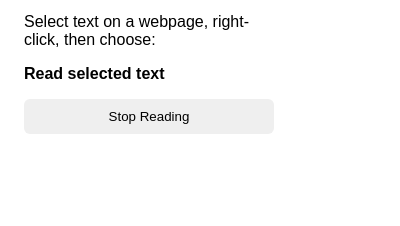
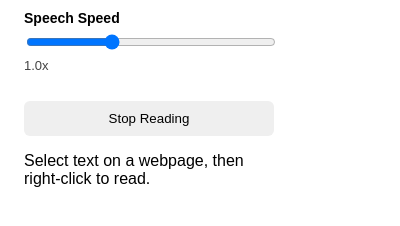
Before and after one commit to 2x1x8/TextToSpeech-ext, a browser extension: page popup.html in a window 400 px wide. Shown: the part 50-276 px from the top of the page. Drawn offline with Linux system fonts and the light colour scheme.

Commit message:
Basic Speech Speed Control

```diff
--- a/popup.css
+++ b/popup.css
@@ -17,3 +17,24 @@ button {
   border-radius: 6px;
   cursor: pointer;
 }
+
+.setting-group {
+  margin-bottom: 12px;
+}
+
+.setting-group label {
+  display: block;
+  font-size: 14px;
+  font-weight: bold;
+  margin-bottom: 6px;
+}
+
+#speedSlider {
+  width: 100%;
+}
+
+#speedValue {
+  margin: 4px 0 0;
+  font-size: 13px;
+  color: #444;
+}
--- a/popup.html
+++ b/popup.html
@@ -7,12 +7,25 @@
 <body>
   <h1>SelectSpeak</h1>
 
-  <p>Select text on a webpage, right-click, then choose:</p>
+  <div class="setting-group">
+    <label for="speedSlider">Speech Speed</label>
 
-  <strong>Read selected text</strong>
+    <input
+      type="range"
+      id="speedSlider"
+      min="0.5"
+      max="2"
+      step="0.1"
+      value="1"
+    >
+
+    <p id="speedValue">1.0x</p>
+  </div>
 
   <button id="stopButton">Stop Reading</button>
 
-  <script src="popup.js" defer></script>
+  <p id="statusText">Select text on a webpage, then right-click to read.</p>
+
+  <script src="popup.js"></script>
 </body>
 </html>
--- a/popup.js
+++ b/popup.js
@@ -1,6 +1,29 @@
 const stopButton = document.getElementById("stopButton");
+const speedSlider = document.getElementById("speedSlider");
+const speedValue = document.getElementById("speedValue");
 
-console.log("popup.js loaded");
+function updateSpeedText(rate) {
+  speedValue.textContent = `${Number(rate).toFixed(1)}x`; // update displayed speed value to 1 decimal place for aesthetic purposes
+}
+
+chrome.storage.sync.get(["speechRate"], (result) => {
+  const savedRate = result.speechRate || 1.0;
+
+  speedSlider.value = savedRate;
+  updateSpeedText(savedRate);
+}); // if there's a saved speech rate in storage => use that saved rate, else default to 1.0x
+
+speedSlider.addEventListener("input", () => {
+  const selectedRate = Number(speedSlider.value);
+
+  updateSpeedText(selectedRate);
+
+  chrome.storage.sync.set({
+    speechRate: selectedRate
+  });
+
+  console.log("Saved speech rate:", selectedRate); // debug
+});
 
 stopButton.addEventListener("click", () => {
   console.log("Stop button clicked");
```
Also changed, not shown: service-worker.js (+7 -1 lines).
